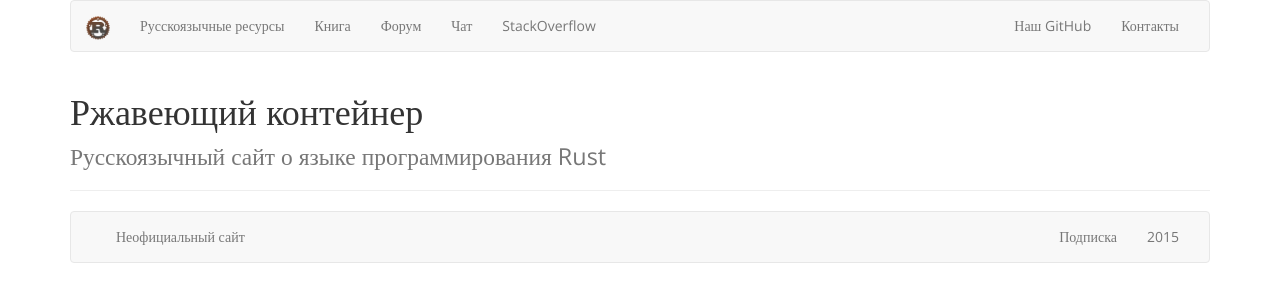
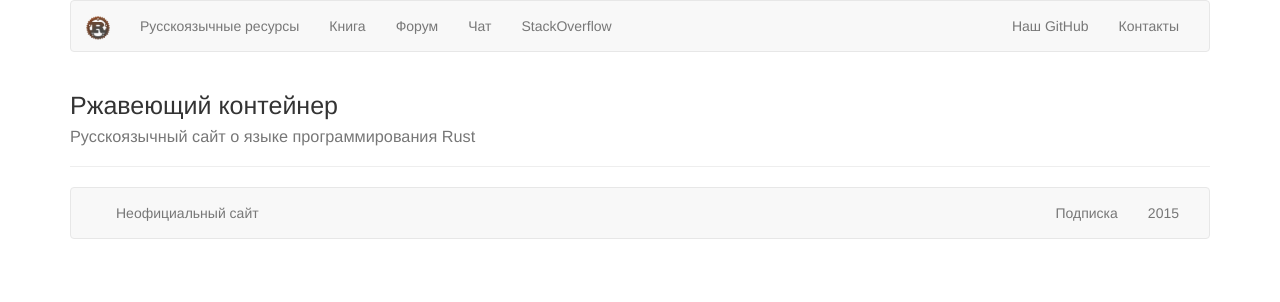
Before and after one commit to rust-lang-ru/rustycrate.ru, a Jekyll site: the page built from index.html, in a window 1280 px wide. Shown: the top 302 px of the page. Built offline with Jekyll 4.4.1, drawn with Linux system fonts in a browser that asks for light colours; nearby versions of some CDN libraries.

Commit message:
Делаем дизайн капельку лучше

```diff
--- a/_includes/head.html
+++ b/_includes/head.html
@@ -8,8 +8,6 @@
   <link rel="icon" type="image/png" href="/rust-logo-32x32.png" />
   <!-- Bootstrap -->
   <link href="/css/bootstrap.min.css" rel="stylesheet">
-
-  <link href="/css/style.css" rel="stylesheet">
 
   <link href="https://fonts.googleapis.com/css?family=Open+Sans&amp;subset=latin,cyrillic-ext,cyrillic" rel="stylesheet" type="text/css">
 
--- a/css/style.css
+++ /dev/null
@@ -1 +0,0 @@
-body { font-family: 'Open Sans' }
```
Also changed, not shown: css/bootstrap.min.css.
